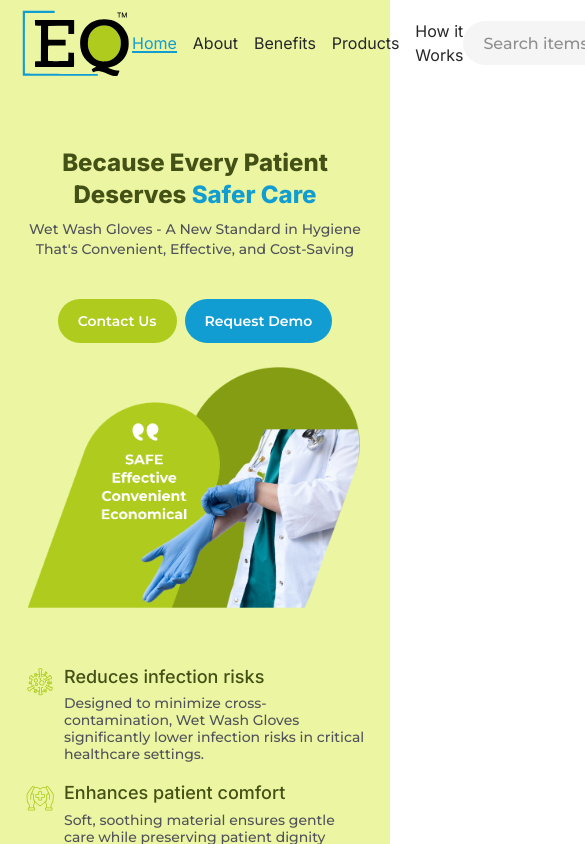
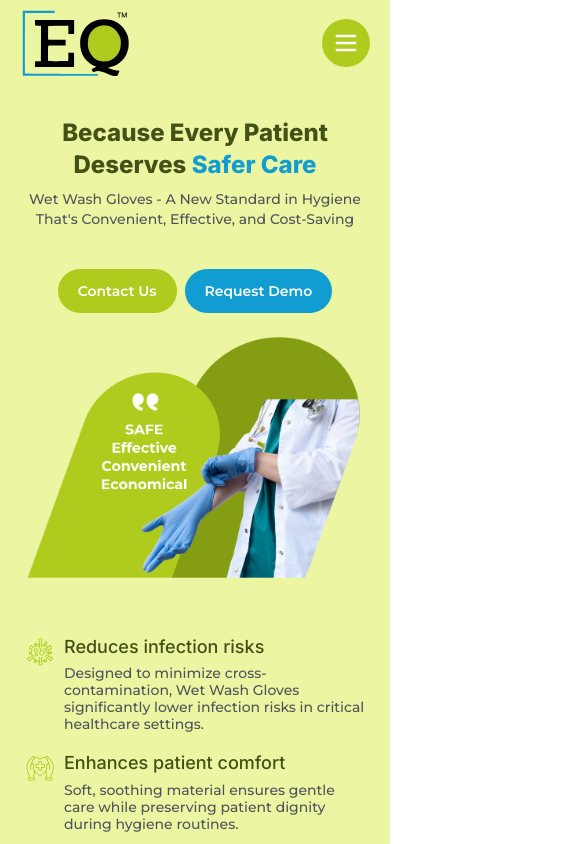
Before and after one commit to Semicolon-Wiz/ecoqual, a Next.js app: page / in a window 390 px wide. Shown: the top 844 px of the page, 585 px wide, since content can reach past the window. Built offline with nearby package versions, Linux system fonts and the light colour scheme.

Commit message:
refactor: update lucide dependency and improve NavBar functionality with responsive menu

```diff
--- a/package.json
+++ b/package.json
@@ -10,7 +10,7 @@
   },
   "dependencies": {
     "lenis": "^1.3.10",
-    "lucide": "^0.542.0",
+    "lucide-react": "^0.542.0",
     "motion": "^12.23.12",
     "next": "15.5.2",
     "react": "19.1.0",
--- a/src/app/globals.css
+++ b/src/app/globals.css
@@ -4,7 +4,7 @@
   --primary: #afcb1e;
   --secondry: #119dd2;
   --primary-dark: #445116;
-  --secondry-dark: #068AC3;
+  --secondry-dark: #068ac3;
   --light-bg: #ecf5a1;
   --montserrat: "Montserrat", sans-serif;
   --inter: "Inter", sans-serif;
@@ -20,15 +20,35 @@
   --font-inter: var(--inter);
 }
 
-section{
+section {
   position: relative;
   width: 100%;
   padding: 60px 0;
 }
 
-a,h1,h2,h3,h4,h5,h6{
+@media (max-width: 1024px) {
+  section {
+    padding: 45px 0;
+  }
+}
+@media (max-width: 768px) {
+  section {
+    padding: 30px 0;
+  }
+}
+
+a,
+h1,
+h2,
+h3,
+h4,
+h5,
+h6 {
   font-family: var(--inter);
 }
-p,span,button,li{
+p,
+span,
+button,
+li {
   font-family: var(--montserrat);
 }
--- a/src/components/NavBar.tsx
+++ b/src/components/NavBar.tsx
@@ -1,9 +1,11 @@
 'use client'
-import { ButtonPrimary } from '@/utils/Section';
+import { ButtonPrimary, ButtonSecondry } from '@/utils/Section';
+import { useLenisControl } from '@/utils/SmoothScroll';
+import { Menu, X } from 'lucide-react';
 import Image from 'next/image';
 import Link from 'next/link';
 import { usePathname } from 'next/navigation'
-import React from 'react'
+import React, { useEffect, useState } from 'react'
 
 interface MenuItem {
     key: string;
@@ -40,6 +42,18 @@
             path: '/working'
         },
     ]
+    const [isMenuOpen, setIsMenuOpen] = useState(false);
+    const { stopScroll, startScroll } = useLenisControl();
+
+    useEffect(() => {
+        if (isMenuOpen) {
+            stopScroll();
+        } else {
+            startScroll();
+        }
+        return () => startScroll();
+    }, [isMenuOpen, stopScroll, startScroll]);
+
     return (
         <header className='relative w-full bg-light-bg'>
             <nav className='relative w-full max-w-7xl mx-auto px-5 py-2 flex items-center justify-between'>
@@ -49,7 +63,7 @@
                     </Link>
                 </div>
 
-                <div className='relative w-max flex items-center gap-4'>
+                <div className='lg:flex hidden relative w-max items-center gap-4'>
                     {
                         menuItems.map(items => (
                             <Link href={items.path} key={items.key} className={`relative text-base transition-all duration-200 ease-linear hover:text-secondry after:absolute after:bottom-0.5 after:h-[2px] after:bg-secondry  ${currentPath === items.path ? ' after:left-0 after:w-full text-secondry' : 'after:w-0 after:right-0 after:left-auto text-zinc-800'} `}>
@@ -59,7 +73,7 @@
                     }
                 </div>
 
-                <div className='relative w-max flex items-center gap-2'>
+                <div className='lg:flex hidden relative w-max items-center gap-2'>
                     <div className='relative w-72 flex items-center gap-2 bg-neutral-100 rounded-full py-2 pl-5 pr-3'>
                         <input type="text" placeholder='Search items.....' className='h-full grow text-zinc-800 border-none outline-none font-montserrat font-medium ' />
                         <div className='shrink-0 w-7 h-full flex items-center justify-center'>
@@ -70,7 +84,50 @@
                         Learn More
                     </ButtonPrimary>
                 </div>
+
+                <button onClick={() => setIsMenuOpen((prev) => !prev)} className='lg:hidden w-12 h-12 flex items-center justify-center cursor-pointer bg-primary rounded-full '>
+                    <Menu className='text-white w-7 h-7' />
+                </button>
             </nav>
+
+            <div className={`lg:hidden fixed inset-0 left-0 transition-transform duration-300 ease-linear bg-black/30 z-20 backdrop-blur-[4px] ${isMenuOpen ? 'translate-x-0' : ' -translate-x-full'} `} />
+
+            <div className={`lg:hidden fixed z-40 inset-y-0 bg-primary max-w-[400px] w-full transition-transform duration-300 ease-linear p-5 overflow-hidden ${isMenuOpen ? "translate-x-0" : "-translate-x-full"}`}>
+                <div className='w-full h-full relative'>
+                    <div className='relative w-full flex justify-between'>
+                        <Link href={'/'}>
+                            <Image src={'/images/logo/logo.svg'} width={1000} height={600} alt='Ecoqual Healthcare Solutions' className='w-28 h-auto ' />
+                        </Link>
+                        <button className='w-10 h-10 bg-white rounded-full flex items-center justify-center border-none cursor-pointer' onClick={() => { setIsMenuOpen(false) }}>
+                            <X />
+                        </button>
+                    </div>
+
+                    <div className='relative w-full mt-8 flex items-center gap-2 bg-neutral-100 rounded py-2 pl-5 pr-3'>
+                        <input type="text" placeholder='Search items.....' className='h-full grow text-zinc-800 border-none outline-none font-montserrat font-medium ' />
+                        <div className='shrink-0 w-7 h-full flex items-center justify-center'>
+                            <Image src='/images/svg/icons/search-icon.svg' alt='Search Items' width={28} height={28} className='w-7 h-7 cursor-pointer' />
+                        </div>
+                    </div>
+
+                    <div className='w-full relative mt-5 flex flex-col gap-2'>
+                        {
+                            menuItems.map(items => (
+                                <Link href={items.path} key={items.key} className={`relative text-xl transition-all font-medium duration-200 ease-linear hover:text-secondry ${currentPath === items.path ? 'text-secondry' : 'text-white'} `}
+                                    onClick={() => { setIsMenuOpen(false) }}
+                                >
+                                    {items.name}
+                                </Link>
+                            ))
+                        }
+                    </div>
+
+                    <ButtonSecondry classname='w-full bg-white !text-primary !rounded absolute bottom-0'
+                        onClick={() => { setIsMenuOpen(false) }}>
+                        Learn More
+                    </ButtonSecondry>
+                </div>
+            </div>
         </header>
     )
 }
```
Also changed, not shown: src/utils/Section.tsx (+10 -4 lines), 1 other file (tests, documents, lock files or other folders).
